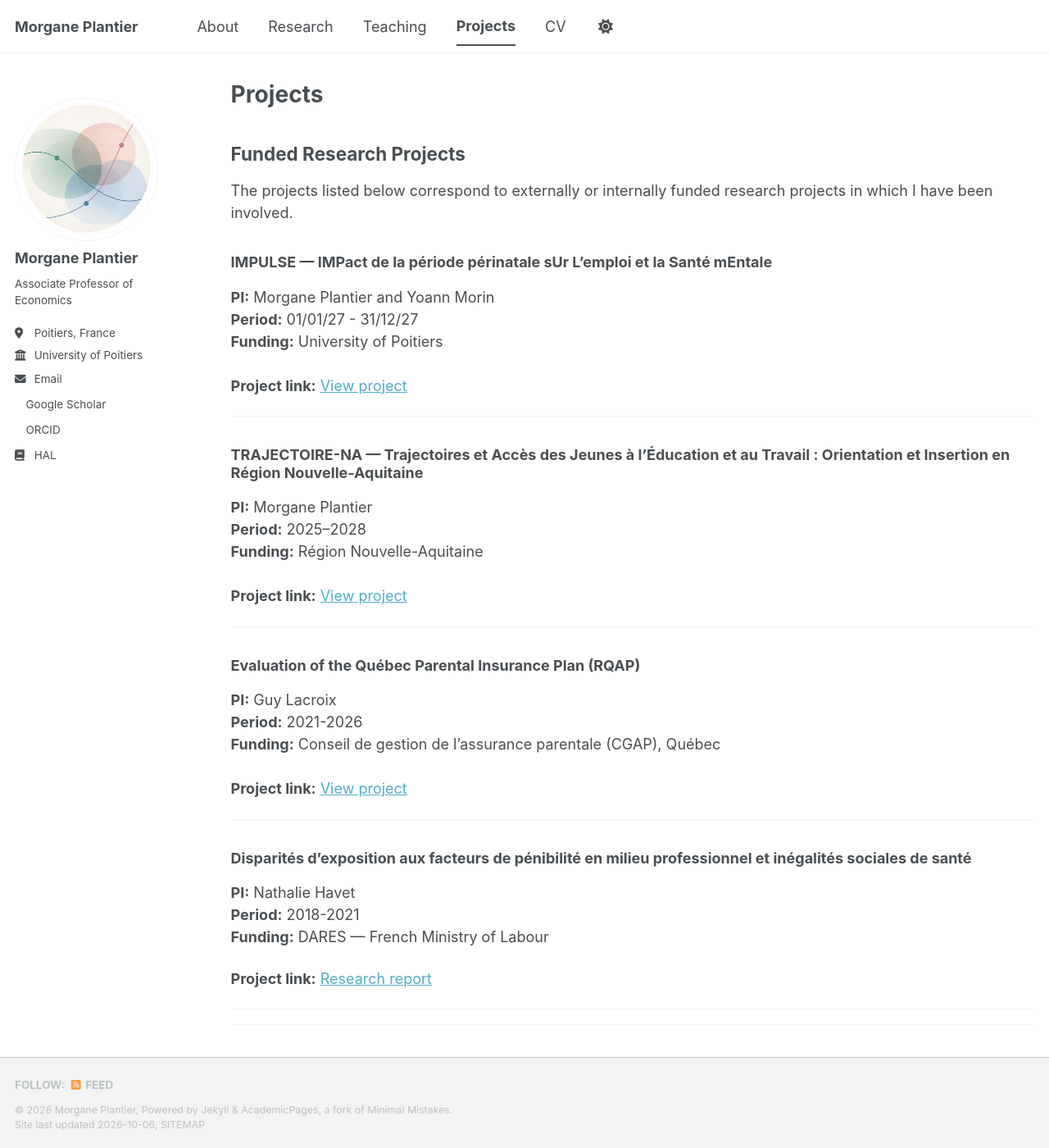
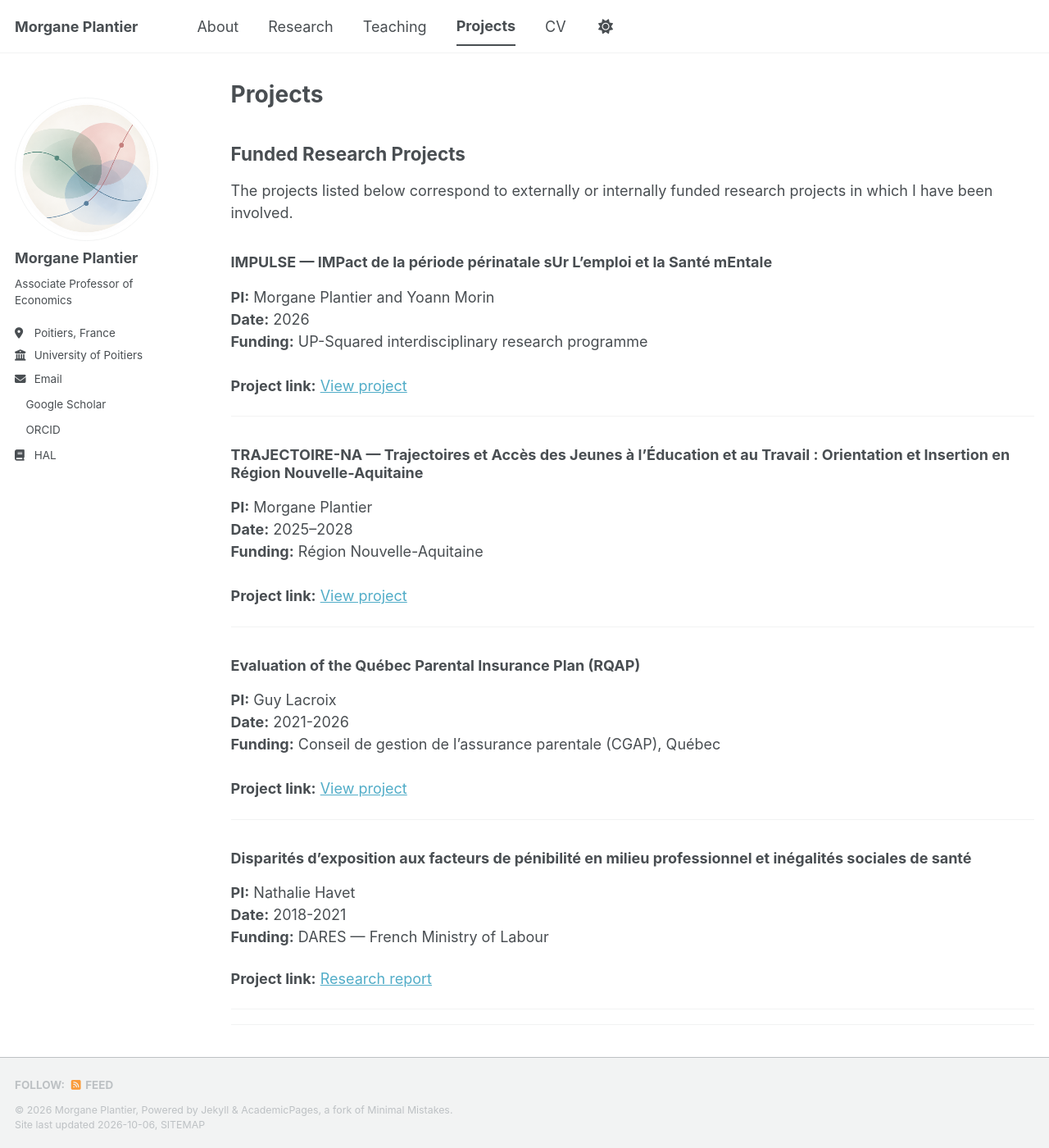
Before and after one commit to morganeplantier/morganeplantier.github.io, a Jekyll site: the page built from _pages/projects.md, in a window 1280 px wide and 1400 px high. Shown: the whole window at 82% size. Built offline with Jekyll 4.4.1, drawn with Linux system fonts in a browser that asks for light colours; a style sheet for code colours, icons or effects is not loaded.

Commit message:
Update projects.md

```diff
--- a/_pages/projects.md
+++ b/_pages/projects.md
@@ -13,8 +13,8 @@ The projects listed below correspond to externally or internally funded research
 ### IMPULSE — IMPact de la période périnatale sUr L’emploi et la Santé mEntale
 
 **PI:** Morgane Plantier and Yoann Morin<br>
-**Period:** 01/01/27 - 31/12/27<br>
-**Funding:** University of Poitiers<br>
+**Date:** 2026<br>
+**Funding:** UP-Squared interdisciplinary research programme<br>
 **Project link:** [View project](https://lep.labo.univ-poitiers.fr/accueil/projets-de-recherche/projet-impulse/)<br>
 
 ---
@@ -22,7 +22,7 @@ The projects listed below correspond to externally or internally funded research
 ### TRAJECTOIRE-NA — Trajectoires et Accès des Jeunes à l’Éducation et au Travail : Orientation et Insertion en Région Nouvelle-Aquitaine
 
 **PI:** Morgane Plantier<br>
-**Period:** 2025–2028<br>
+**Date:** 2025–2028<br>
 **Funding:** Région Nouvelle-Aquitaine<br>
 **Project link:** [View project](https://lep.labo.univ-poitiers.fr/accueil/projets-de-recherche/projets-en-cours/)<br>
 
@@ -32,7 +32,7 @@ The projects listed below correspond to externally or internally funded research
 ### Evaluation of the Québec Parental Insurance Plan (RQAP)
 
 **PI:** Guy Lacroix<br>
-**Period:** 2021-2026<br>
+**Date:** 2021-2026<br>
 **Funding:** Conseil de gestion de l’assurance parentale (CGAP), Québec<br>
 **Project link:** [View project](https://www.eepp.ulaval.ca/)<br>
 
@@ -42,7 +42,7 @@ The projects listed below correspond to externally or internally funded research
 ### Disparités d’exposition aux facteurs de pénibilité en milieu professionnel et inégalités sociales de santé
 
 **PI:** Nathalie Havet<br>
-**Period:** 2018-2021<br>
+**Date:** 2018-2021<br>
 **Funding:** DARES — French Ministry of Labour<br>
 
 **Project link:** [Research report](https://dares.travail-emploi.gouv.fr/sites/default/files/a21274bc2c47be295a91c630ce263518/Dares_Documents_%C3%A9tudes_DISPARITES_EXPOSITION_PENIBILITE.pdf)<br>
```
